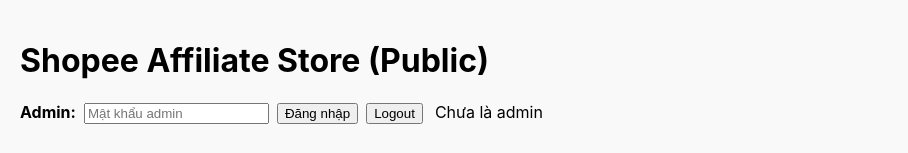
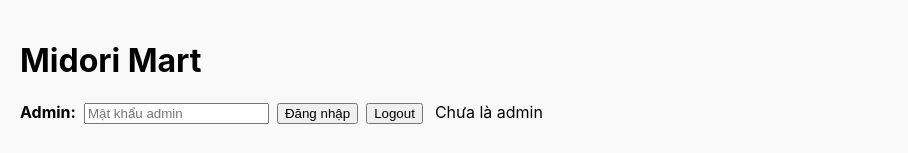
Before and after one commit to MidoriMart/MidoriMart, a React (Vite) app: page / in a window 1280 px wide. Shown: the top 153 px of the page, without its empty margins (0-908 px from the left). Built offline with nearby package versions, Linux system fonts and the light colour scheme; no server answers.

Commit message:
Update App.jsx

```diff
--- a/src/App.jsx
+++ b/src/App.jsx
@@ -122,7 +122,7 @@
 
   return (
     <div style={{ padding: 20, fontFamily: 'Inter, system-ui, -apple-system, "Segoe UI", Roboto, "Helvetica Neue"' }}>
-      <h1>Shopee Affiliate Store (Public)</h1>
+      <h1>Midori Mart</h1>
 
       <div style={{ marginBottom: 12 }}>
         <strong>Admin:</strong>
```
